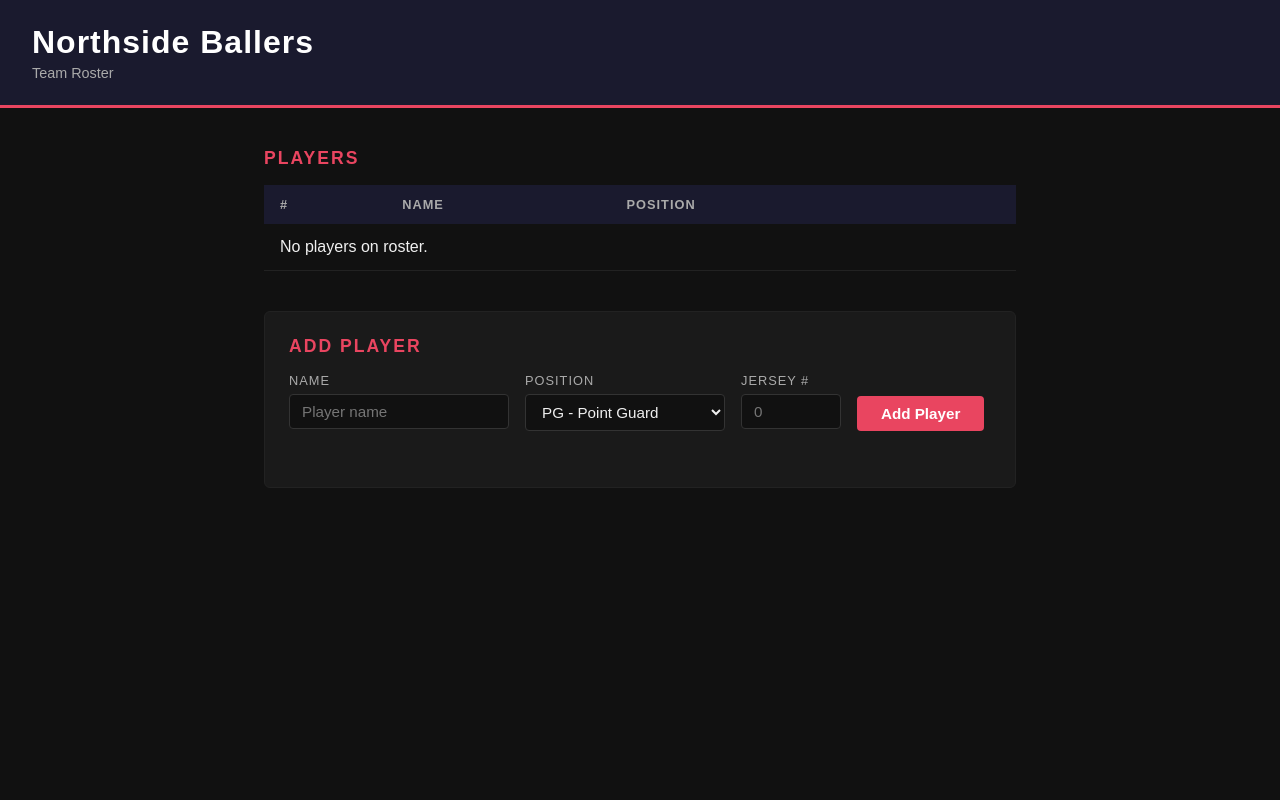
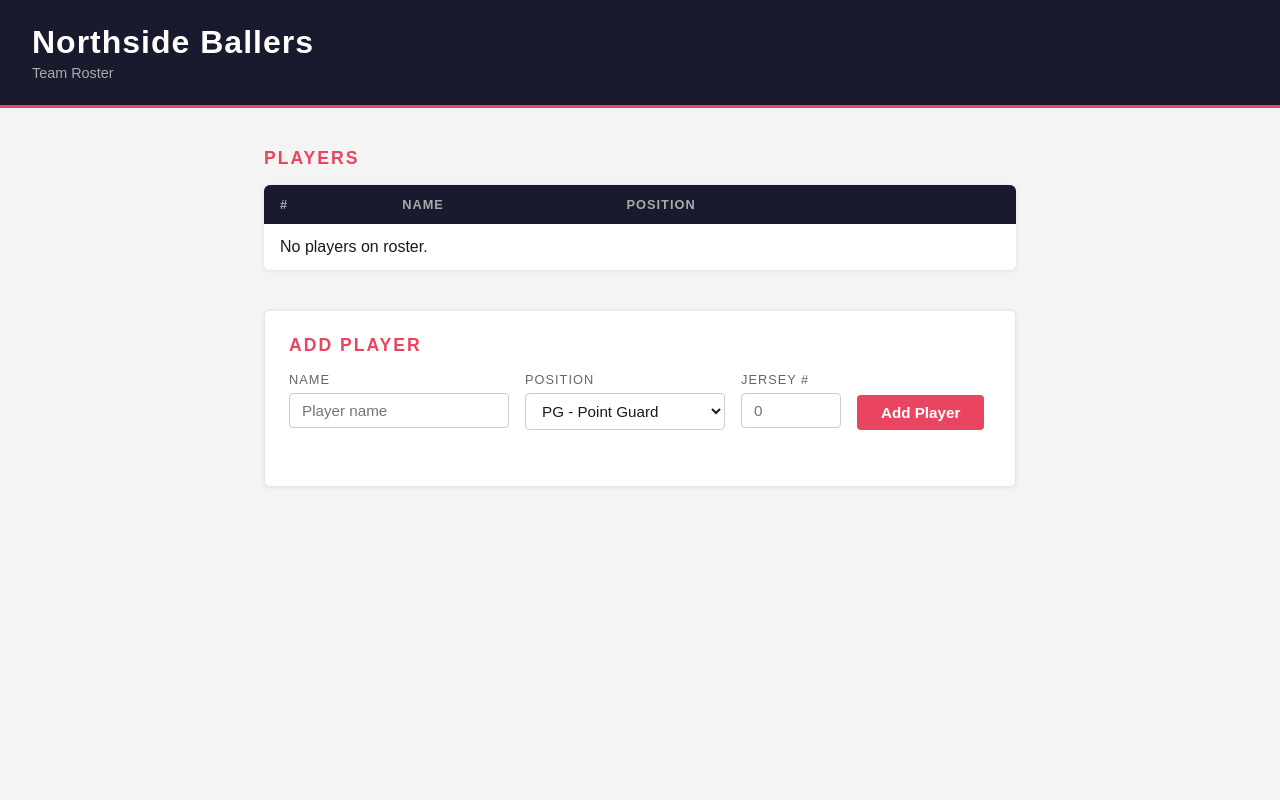
Before and after one commit to cthomastl/Web-App-Lab-01, a Flask app: page / in a window 1280 px wide. Run offline with Flask 3, Linux system fonts and the light colour scheme; data that the repository does not hold is empty; parts of the project's set-up code (start-up, migrations or seed data) failed here and were passed over; some libraries are stand-ins or nearby versions.

Commit message:
Switch frontend to light mode
https://claude.ai/code/session_01Foi44qzdXsEbohBwbDEQrE

```diff
--- a/templates/index.html
+++ b/templates/index.html
@@ -13,8 +13,8 @@
 
         body {
             font-family: Arial, sans-serif;
-            background: #111;
-            color: #f0f0f0;
+            background: #f4f4f4;
+            color: #1a1a1a;
             min-height: 100vh;
         }
 
@@ -51,9 +51,9 @@
         }
 
         #roster-error {
-            background: #3a1a1a;
+            background: #fff0f0;
             border: 1px solid #e94560;
-            color: #ff6b6b;
+            color: #c0392b;
             padding: 12px 16px;
             border-radius: 4px;
             margin-bottom: 16px;
@@ -64,6 +64,10 @@
             width: 100%;
             border-collapse: collapse;
             margin-bottom: 40px;
+            background: #fff;
+            border-radius: 6px;
+            overflow: hidden;
+            box-shadow: 0 1px 4px rgba(0,0,0,0.08);
         }
 
         thead {
@@ -81,11 +85,15 @@
 
         td {
             padding: 14px 16px;
-            border-bottom: 1px solid #222;
+            border-bottom: 1px solid #f0f0f0;
+        }
+
+        tbody tr:last-child td {
+            border-bottom: none;
         }
 
         tbody tr:hover {
-            background: #1a1a1a;
+            background: #fafafa;
         }
 
         .jersey-number {
@@ -97,7 +105,7 @@
 
         .position-badge {
             display: inline-block;
-            background: #1a1a2e;
+            background: #fff0f3;
             border: 1px solid #e94560;
             color: #e94560;
             font-size: 0.75rem;
@@ -109,7 +117,7 @@
 
         .btn-remove {
             background: none;
-            border: 1px solid #444;
+            border: 1px solid #ccc;
             color: #888;
             padding: 4px 12px;
             border-radius: 3px;
@@ -124,10 +132,11 @@
         }
 
         .add-section {
-            background: #1a1a1a;
-            border: 1px solid #222;
+            background: #fff;
+            border: 1px solid #e8e8e8;
             border-radius: 6px;
             padding: 24px;
+            box-shadow: 0 1px 4px rgba(0,0,0,0.08);
         }
 
         .form-row {
@@ -147,14 +156,14 @@
             font-size: 0.8rem;
             text-transform: uppercase;
             letter-spacing: 1px;
-            color: #aaa;
+            color: #666;
         }
 
         .form-group input,
         .form-group select {
-            background: #111;
-            border: 1px solid #333;
-            color: #f0f0f0;
+            background: #fff;
+            border: 1px solid #ccc;
+            color: #1a1a1a;
             padding: 8px 12px;
             border-radius: 4px;
             font-size: 0.95rem;
@@ -199,7 +208,7 @@
         #form-message {
             margin-top: 12px;
             font-size: 0.9rem;
-            color: #aaa;
+            color: #666;
             min-height: 20px;
         }
     </style>
@@ -265,21 +274,17 @@
                 .then(function(data) {
                     var error = document.getElementById('roster-error');
                     var tbody = document.getElementById('roster-body');
-
                     if (data.error) {
                         error.textContent = 'Could not load roster: ' + data.error;
                         error.style.display = 'block';
                         tbody.innerHTML = '<tr><td colspan="4">Roster unavailable.</td></tr>';
                         return;
                     }
-
                     error.style.display = 'none';
-
                     if (data.length === 0) {
                         tbody.innerHTML = '<tr><td colspan="4">No players on roster.</td></tr>';
                         return;
                     }
-
                     tbody.innerHTML = '';
                     data.forEach(function(player) {
                         var row = document.createElement('tr');
@@ -320,7 +325,6 @@
             var position = document.getElementById('player-position').value;
             var number = parseInt(document.getElementById('player-number').value, 10);
             var msg = document.getElementById('form-message');
-
             fetch('/api/players', {
                 method: 'POST',
                 headers: { 'Content-Type': 'application/json' },
```
Also changed, not shown: 1 other file.
